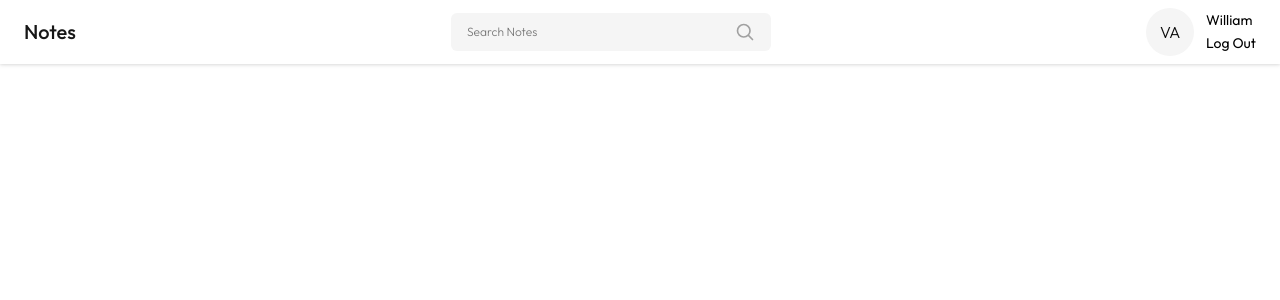
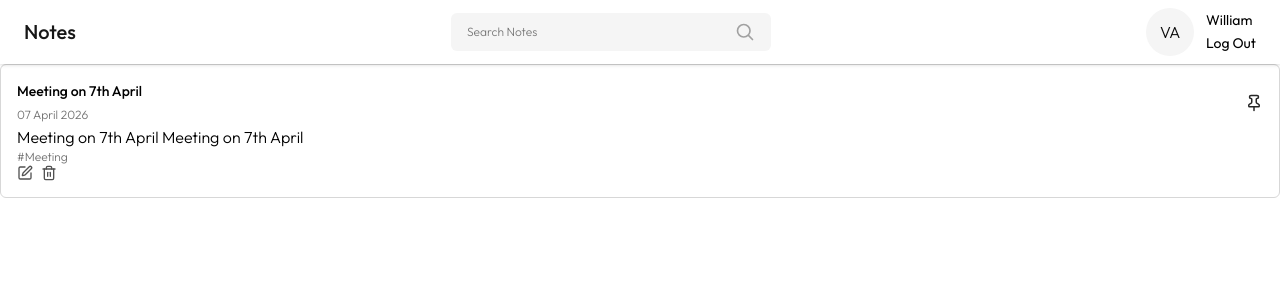
Before and after one commit to ValerieAttila09/notes-app-frontend, a React (Vite) app: page /dashboard in a window 1280 px wide. Shown: the top 300 px of the page. Built offline with nearby package versions, Linux system fonts and the light colour scheme.

Commit message:
committed

```diff
--- a/package.json
+++ b/package.json
@@ -11,6 +11,7 @@
   },
   "dependencies": {
     "@tailwindcss/vite": "^4.1.12",
+    "lucide-react": "^0.540.0",
     "react": "^19.1.1",
     "react-dom": "^19.1.1",
     "react-router-dom": "^7.8.1",
--- a/src/components/Cards/NoteCard.jsx
+++ b/src/components/Cards/NoteCard.jsx
@@ -1,16 +1,31 @@
+import { Edit, PinIcon, Trash2 } from "lucide-react";
+
 export default function NoteCard({ title, date, content, isPinned, tags, onEdit, onDelete, onPinNote }) {
   return (
-    <div className="">
-      <div className="">
+    <div className="border border-[#d7d7d7] rounded-md p-4 bg-white hover:shadow-lg transition-all ease-in-out">
+      <div className="flex items-center justify-between">
         <div className="">
           <h6 className="text-sm outfit-medium">{title}</h6>
           <span className="text-xs text-neutral-500">{date}</span>
         </div>
 
-
+        <PinIcon size={18} onClick={onPinNote} className="text-neutral-800" />
 
       </div>
       <p className="">{content?.slice(0, 60)}</p>
+
+      <div className="">
+        <div className="text-xs text-neutral-500">{tags}</div>
+
+        <div className="flex items-center gap-2">
+          <button className="group transition-all" onClick={onEdit}>
+            <Edit size={16} className="text-neutral-600 group-hover:text-yellow-500 transition-all" />
+          </button>
+          <button className="group transition-all" onClick={onDelete}>
+            <Trash2 size={16} className="text-neutral-600 group-hover:text-red-500 transition-all"/>
+          </button>
+        </div>
+      </div>
     </div>
   )
 }
--- a/src/pages/Home/Home.jsx
+++ b/src/pages/Home/Home.jsx
@@ -7,7 +7,15 @@ export default function Home() {
       <Navbar/>
 
       <div className="container mx-auto">
-        <NoteCard/>
+        <NoteCard
+        title={"Meeting on 7th April"}
+        date={"07 April 2026"}
+        content={"Meeting on 7th April Meeting on 7th April"}
+        tags={"#Meeting"}
+        onEdit={() => {}}
+        onDelete={() => {}}
+        onPinNote={() => {}}
+        />
       </div>
     </div>
   )
```
Also changed, not shown: 1 other file (tests, documents, lock files or other folders).
